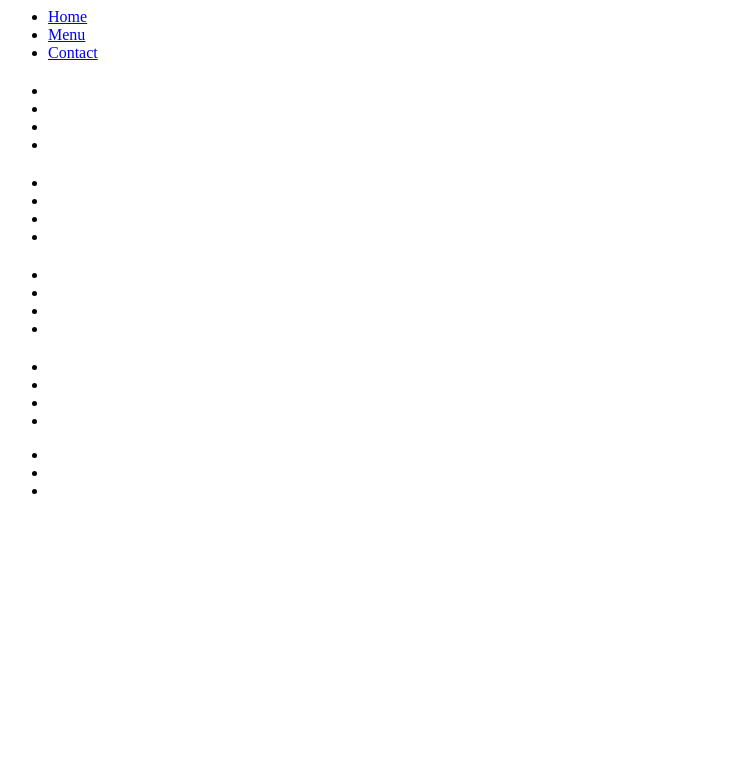
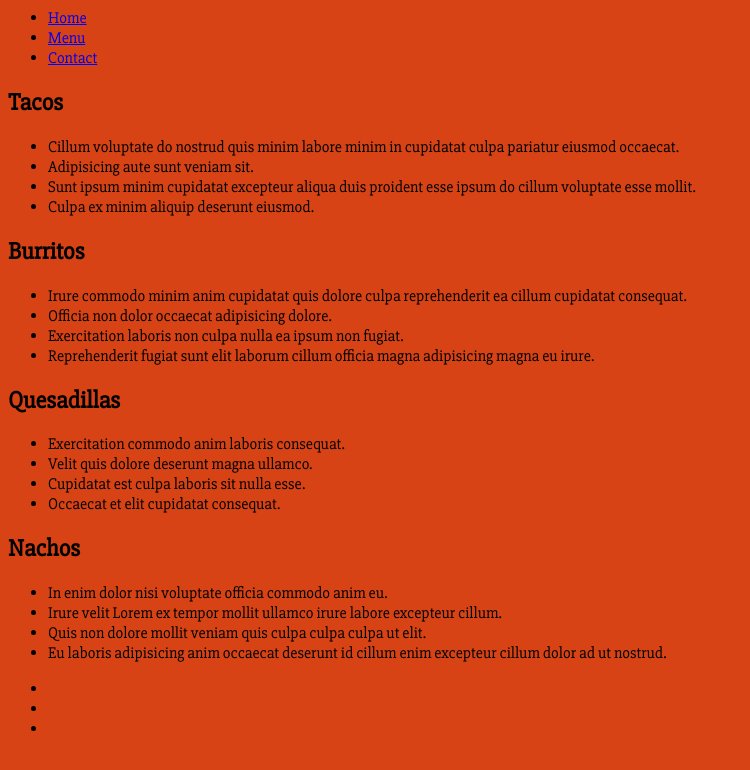
Before and after one commit to PeterAlanAnderson/peterRestaurant, a plain HTML site: page menu.html in a window 1280 px wide. Shown: the whole page, without its empty margins (0-750 px from the left). Drawn offline with Linux system fonts and the light colour scheme.

Commit message:
added CSS and basic styles

```diff
--- /dev/null
+++ b/css/style.css
@@ -0,0 +1,19 @@
+/*
+
+
+<color name="primaryColor">#d84315</color>
+<color name="primaryLightColor">#ff7543</color>
+<color name="primaryDarkColor">#9f0000</color>
+<color name="secondaryColor">#fff59d</color>
+<color name="secondaryLightColor">#ffffcf</color>
+<color name="secondaryDarkColor">#cbc26d</color>
+<color name="primaryTextColor">#000000</color>
+<color name="secondaryTextColor">#000000</color>
+
+font-family: 'Slabo 27px', serif;
+*/
+body {
+    background-color: #d84315;
+    font-family: 'Slabo 27px', serif;
+
+}
--- a/menu.html
+++ b/menu.html
@@ -3,6 +3,8 @@
     <head>
         <meta charset="UTF-8" />
         <title>Restaurant</title>
+        <link rel="stylesheet" href="./css/style.css">
+        <link href="https://fonts.googleapis.com/css?family=Slabo+27px" rel="stylesheet">
     </head>
     <body>
         <header>
@@ -19,39 +21,39 @@
         </header>
         <main>
             <div>
-                <h2></h2>
+                <h2>Tacos</h2>
                 <ul>
-                    <li></li>
-                    <li></li>
-                    <li></li>
-                    <li></li>
+                    <li>Cillum voluptate do nostrud quis minim labore minim in cupidatat culpa pariatur eiusmod occaecat.</li>
+                    <li>Adipisicing aute sunt veniam sit.</li>
+                    <li>Sunt ipsum minim cupidatat excepteur aliqua duis proident esse ipsum do cillum voluptate esse mollit.</li>
+                    <li>Culpa ex minim aliquip deserunt eiusmod.</li>
                 </ul>
             </div>
             <div>
-                <h2></h2>
+                <h2>Burritos</h2>
                 <ul>
-                    <li></li>
-                    <li></li>
-                    <li></li>
-                    <li></li>
+                    <li>Irure commodo minim anim cupidatat quis dolore culpa reprehenderit ea cillum cupidatat consequat.</li>
+                    <li>Officia non dolor occaecat adipisicing dolore.</li>
+                    <li>Exercitation laboris non culpa nulla ea ipsum non fugiat.</li>
+                    <li>Reprehenderit fugiat sunt elit laborum cillum officia magna adipisicing magna eu irure.</li>
                 </ul>
             </div>
             <div>
-                <h2></h2>
+                <h2>Quesadillas</h2>
                 <ul>
-                    <li></li>
-                    <li></li>
-                    <li></li>
-                    <li></li>
+                    <li>Exercitation commodo anim laboris consequat.</li>
+                    <li>Velit quis dolore deserunt magna ullamco.</li>
+                    <li>Cupidatat est culpa laboris sit nulla esse.</li>
+                    <li>Occaecat et elit cupidatat consequat.</li>
                 </ul>
             </div>
             <div>
-                <h2></h2>
+                <h2>Nachos</h2>
                 <ul>
-                    <li></li>
-                    <li></li>
-                    <li></li>
-                    <li></li>
+                    <li>In enim dolor nisi voluptate officia commodo anim eu.</li>
+                    <li>Irure velit Lorem ex tempor mollit ullamco irure labore excepteur cillum.</li>
+                    <li>Quis non dolore mollit veniam quis culpa culpa culpa ut elit.</li>
+                    <li>Eu laboris adipisicing anim occaecat deserunt id cillum enim excepteur cillum dolor ad ut nostrud.</li>
                 </ul>
             </div>
         </main>
```
Also changed, not shown: contact.html (+2 -0 lines), index.html (+9 -7 lines).
